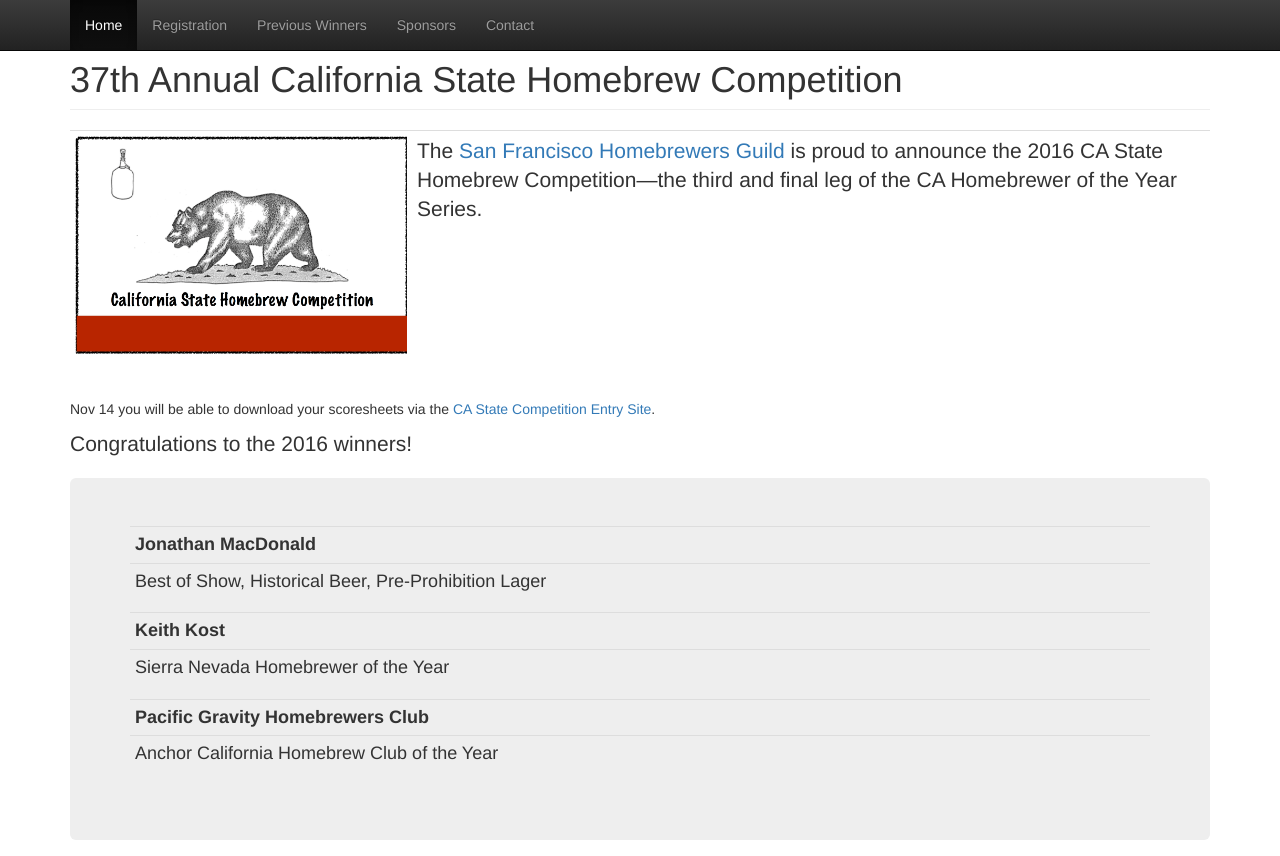
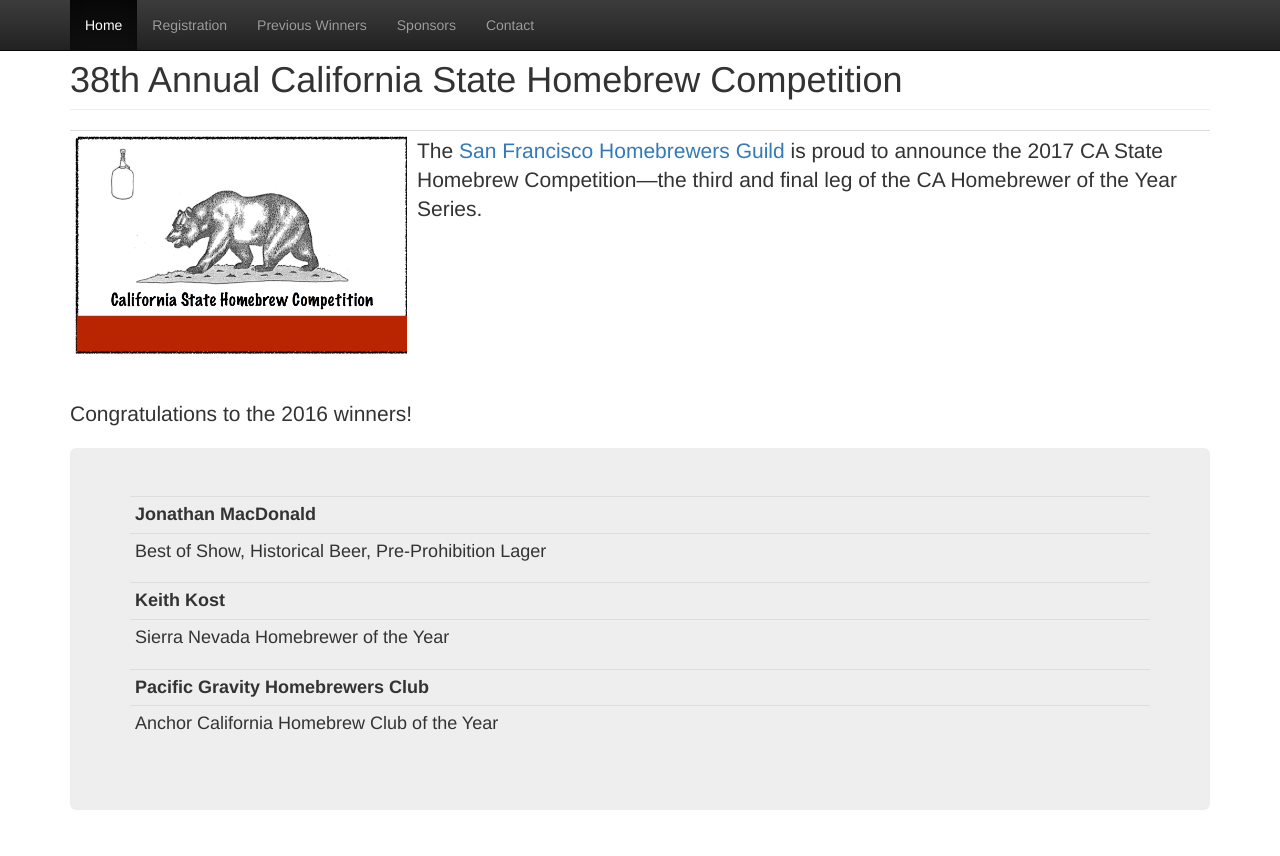
Before and after one commit to castatebrewcomp/castatebrewcomp.github.io, a Jekyll site: the page built from index.html, in a window 1280 px wide and 900 px high, cut to the strip 0-856 px from the top of the window. Built offline with Jekyll 4.4.1, drawn with Linux system fonts in a browser that asks for light colours.

Commit message:
update sponsors and front page

```diff
--- a/index.html
+++ b/index.html
@@ -5,23 +5,25 @@ title: Home
 
 <div class="container">
 
-  <h1 class="page-header">37th Annual California State Homebrew Competition</h1>
+  <h1 class="page-header">38th Annual California State Homebrew Competition</h1>
 
   <table class="table table-condensed">
     <tbody>
       <tr>
         <td width="30%"><img class="img-responsive" src="/images/stcomp.jpg"/></td>
         <td><p class="lead">
-          The <a href="http://www.sfhomebrewersguild.com/">San Francisco Homebrewers Guild</a> is proud to announce the 2016 CA State Homebrew Competition&mdash;the third and final leg of the CA Homebrewer of the Year Series. <!--This year’s Best of Show winner will have the opportunity to brew their winning recipe with ? --></p></td>
+          The <a href="http://www.sfhomebrewersguild.com/">San Francisco Homebrewers Guild</a> is proud to announce the 2017 CA State Homebrew Competition&mdash;the third and final leg of the CA Homebrewer of the Year Series. <!--This year’s Best of Show winner will have the opportunity to brew their winning recipe with ? --></p></td>
         </tr>
       </tbody>
     </table>
 
     <br/>
 
+<!--
     <p>
       Nov 14 you will be able to download your scoresheets via the <a href="http://castate.brewcompetition.com">CA State Competition Entry Site</a>.
     </p>
+-->
 
   <p class="lead">
     Congratulations to the 2016 winners!
--- a/sponsors.html
+++ b/sponsors.html
@@ -10,7 +10,9 @@ title: Sponsors
     <tbody>
       <tr>
         <td align="center" width="33%"><img class="img-responsive" src="http://static1.squarespace.com/static/56eb44e7a3360c45493cd1ff/t/56ec7864b654f97ab4f785e6/1466877852832/?format=1500w"/></td>
+<!--
         <td align="center" width="33%"><img class="img-responsive" src="https://scontent.cdninstagram.com/t51.2885-19/s150x150/12224250_140030876355572_1961064436_a.jpg"/></td>
+-->
         <td align="center" ><img class="img-responsive" src="http://www.anchorbrewing.com/assets/global/anchor_print_logo.jpg"/></td>
       </tr>
       <tr>
```
